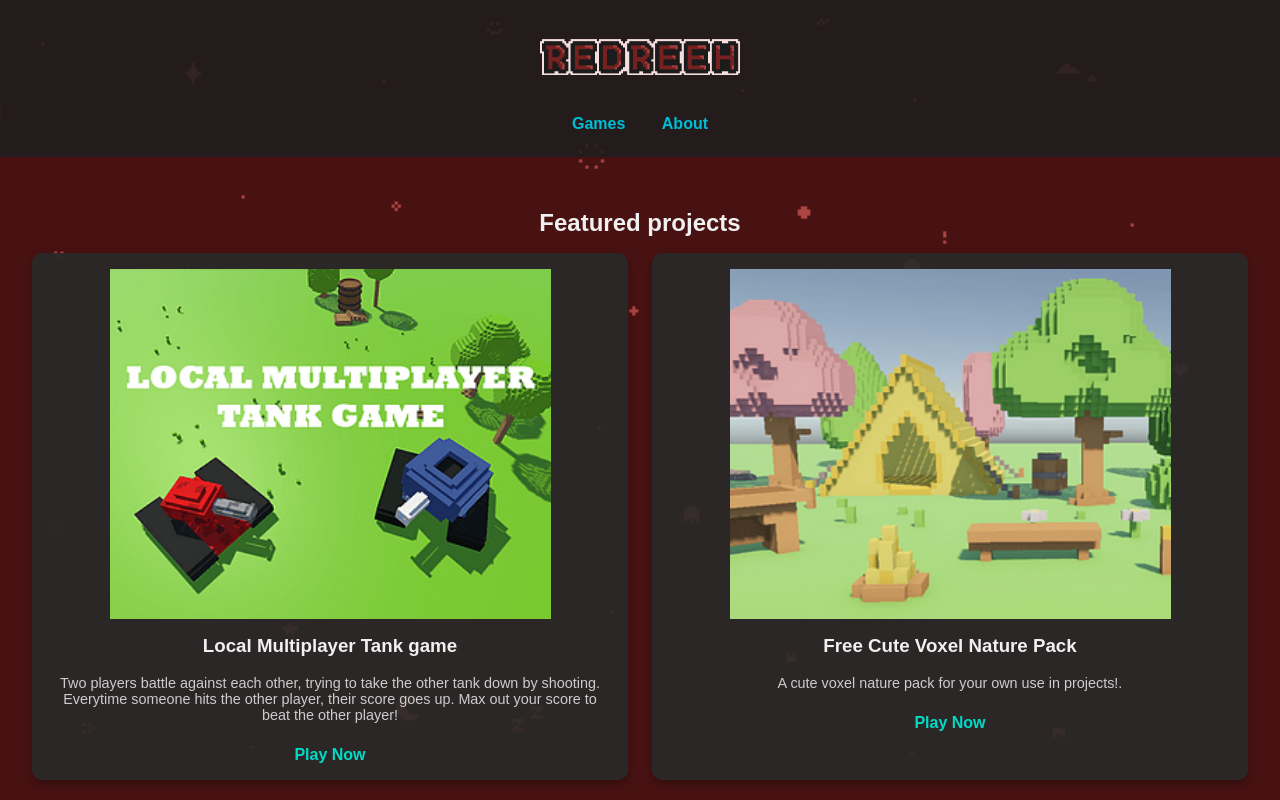
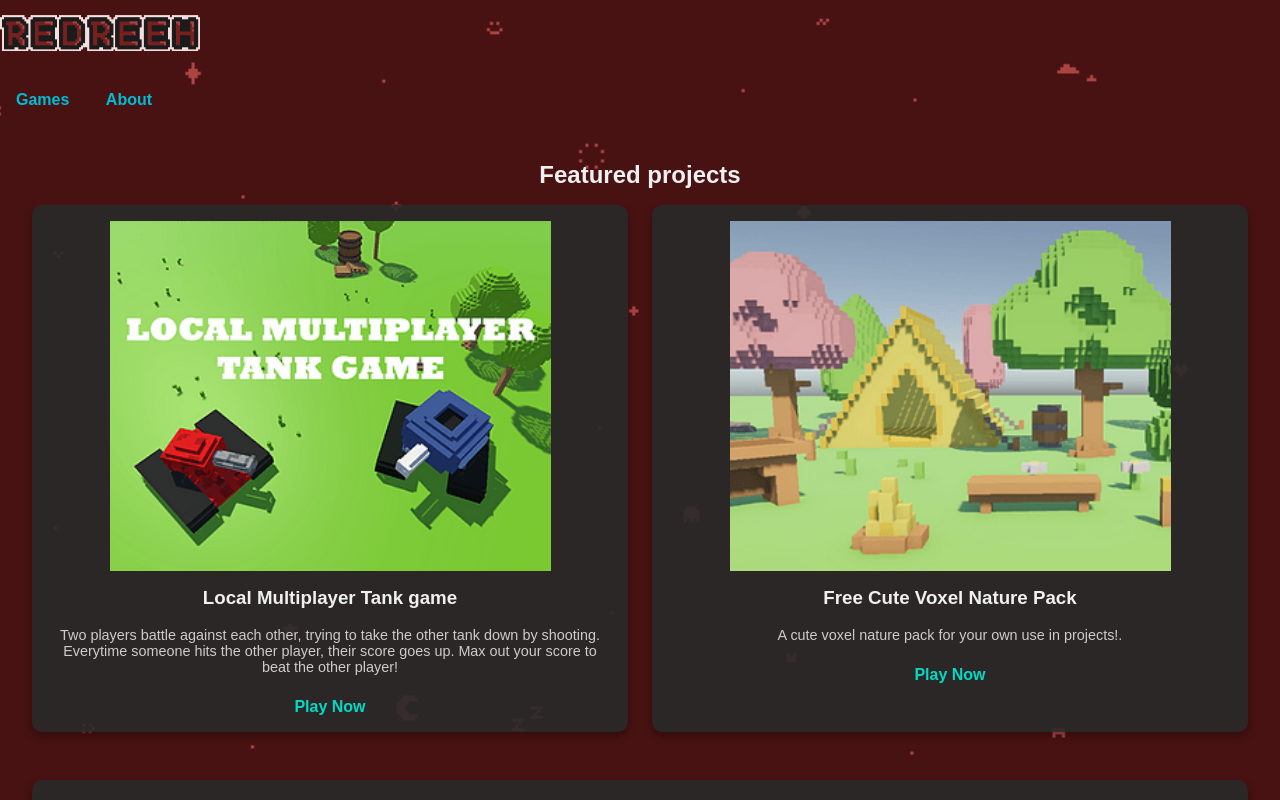
Before and after one commit to VeryBoosted/website-test, a plain HTML site: page index.html in a window 1280 px wide. Shown: the top 800 px of the page. Drawn offline with Linux system fonts and the light colour scheme.

Commit message:
Update style.css

```diff
--- a/style.css
+++ b/style.css
@@ -12,11 +12,7 @@ body {
 
 /* Header styles */
 header {
-  background: rgba(30, 30, 30, 0.85); /* Semi-transparent overlay for readability */
-  padding: 1.5rem;
-  text-align: center;
-  top: 0;
-  z-index: 10;
+
 }
 
 .logo {
```
